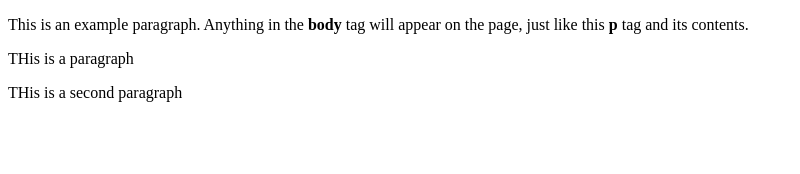
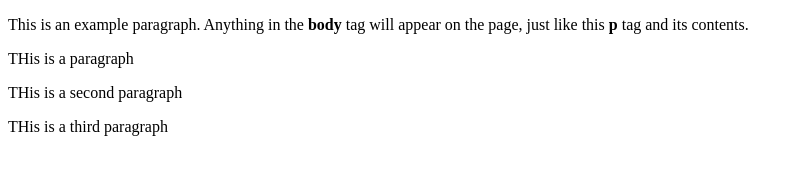
Before and after one commit to kishormorol-dsi/git-test, a website: page index.html in a window 1280 px wide. Shown: the whole page, without its empty margins (0-800 px from the left). Drawn offline with Linux system fonts and the light colour scheme.

Commit message:
forth commit

```diff
--- a/index.html
+++ b/index.html
@@ -7,5 +7,6 @@
     <p>This is an example paragraph. Anything in the <strong>body</strong> tag will appear on the page, just like this <strong>p</strong> tag and its contents.</p>
     <p>THis is a paragraph</p>
     <p>THis is a second paragraph</p>
+    <p>THis is a third paragraph</p>
   </body>
 </html>
```
Also changed, not shown: package.json (added, +30 -0 lines), 2 other files.
